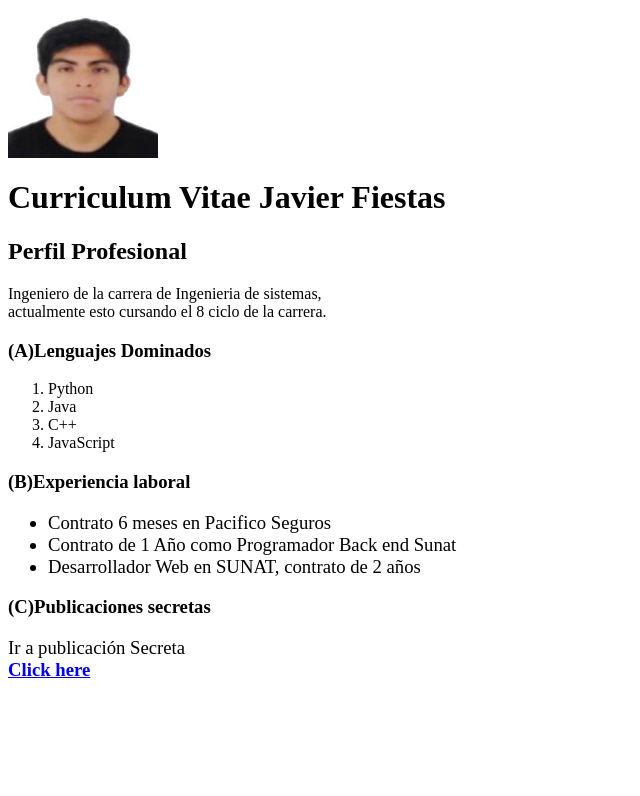
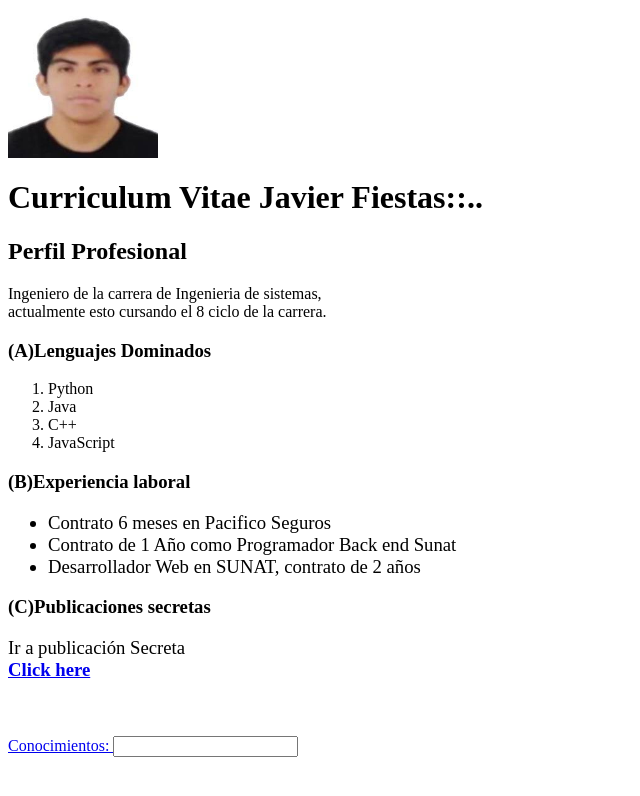
Before and after one commit to javicho1887/Practica, a plain HTML site: page SEMANA 2/CV.html in a window 1280 px wide. Shown: the whole page, without its empty margins (0-640 px from the left). Drawn offline with Linux system fonts and the light colour scheme.

Commit message:
Agregando archvi CV

```diff
--- a/SEMANA 2/CV.html
+++ b/SEMANA 2/CV.html
@@ -3,7 +3,7 @@
         <title>Curriculum Javier Fiestas</title>
             <body>
                 <img src="./imagenes/FOTOMIA.jpg" width="150px" height="150px">
-                <h1>Curriculum Vitae Javier Fiestas</h1>
+                <h1>Curriculum Vitae Javier Fiestas::..</h1>
                 <h2>Perfil Profesional</h2>
                 <p> Ingeniero de la carrera de Ingenieria de sistemas,<br>
                 actualmente esto cursando el 8 ciclo de la carrera.<BR>
@@ -25,6 +25,15 @@
                 <h3>(C)Publicaciones secretas
                     <p><span style="font-weight: normal;">Ir a publicación Secreta </span><br><a href="p1.html">Click here  </p>
                 </h3>
+                <p>
+                    <br><br>
+                    Conocimientos:
+                    <input type="text" list="Conocimientos" name="Progra">
+                    <datalist id="Conocimientos">
+                        <option value="Python"></option>
+                        <option value="Java"></option>
+                    </datalist>
+                </p>
                 <!--Esto es un comentario-->
 
             </body>
```
